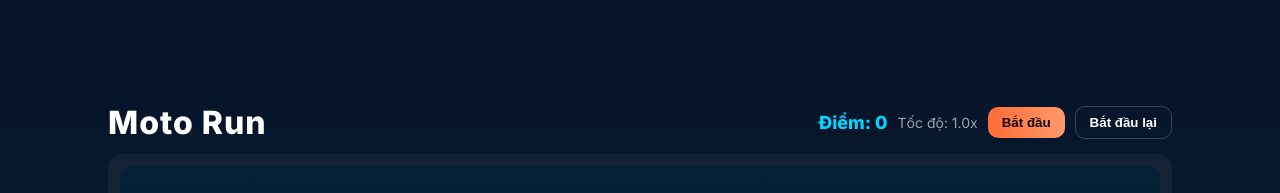
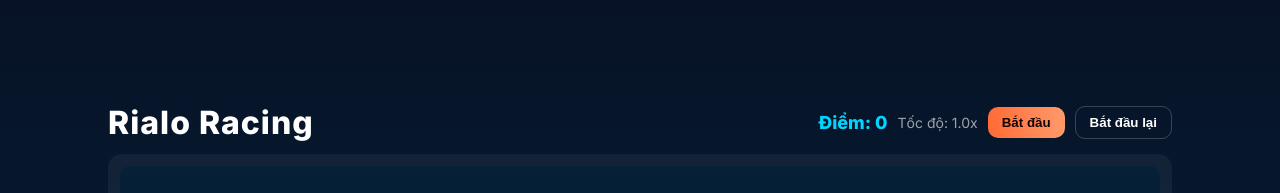
Before and after one commit to HLucy911/racing_rialo, a plain HTML site: page index.html in a window 1280 px wide. Shown: the top 193 px of the page. Drawn offline with Linux system fonts and the light colour scheme.

Commit message:
Update index.html

```diff
--- a/index.html
+++ b/index.html
@@ -3,7 +3,7 @@
 <head>
 <meta charset="utf-8" />
 <meta name="viewport" content="width=device-width, initial-scale=1" />
-<title>Moto Run - Đua moto vượt chướng ngại vật</title>
+<title>Rialo Racing</title>
 <link href="https://fonts.googleapis.com/css2?family=Inter:wght@400;600;800&display=swap" rel="stylesheet">
 <style>
   :root{
@@ -37,7 +37,7 @@
 <body>
 <div class="wrap">
   <header>
-    <h1>Moto Run</h1>
+    <h1>Rialo Racing</h1>
     <div class="controls">
       <div class="score">Điểm: <span id="score">0</span></div>
       <div class="muted">Tốc độ: <span id="speedVal">1.0x</span></div>
```
